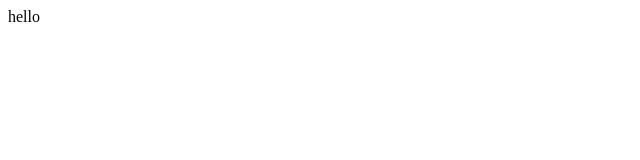
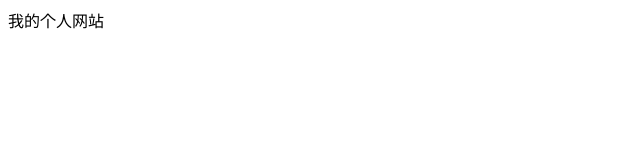
Before and after one commit to xl09/index, a plain HTML site: page index.html in a window 1280 px wide. Shown: the whole page, without its empty margins (0-640 px from the left). Drawn offline with Linux system fonts and the light colour scheme.

Commit message:
Update index.html

```diff
--- a/index.html
+++ b/index.html
@@ -7,6 +7,6 @@
     <title>Document</title>
 </head>
 <body>
-    hello
+    我的个人网站
 </body>
 </html>
```
